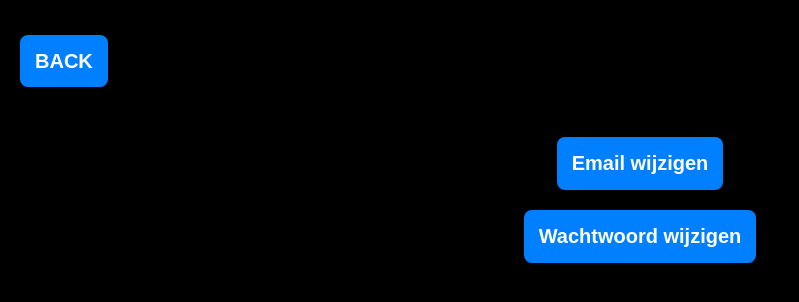
After one commit to MarsTwix/Fletnix, a PHP site: page /accountdetail.html in a window 1280 px wide. The commit adds this page. Shown: the top 302 px of the page, without its empty margins (0-799 px from the left). Run offline with PHP 8.4, Linux system fonts and the light colour scheme.

Commit message:
added accountdetail

```diff
--- a/account.html
+++ b/account.html
@@ -3,7 +3,7 @@
 <html>
 
 <head>
-    <title>Fletnix - Account info</title>
+    <title>Fletnix - Email wijzigen</title>
     <link rel="stylesheet" href="style/normalize.css">
     <link rel="stylesheet" href="style/main.css">
     <link rel="icon" href="img/logo.png">
--- /dev/null
+++ b/accountdetail.html
@@ -0,0 +1,28 @@
+<!doctype html>
+
+<html>
+
+<head>
+    <title>Fletnix - Account detail</title>
+    <link rel="stylesheet" href="style/normalize.css">
+    <link rel="stylesheet" href="style/main.css">
+    <link rel="icon" href="img/logo.png">
+    <meta name="viewport" content="width=device-width, initial-scale=1.0" />
+</head>
+
+<body style="background-color:black;">
+    <header style="margin-top: 50px; margin-left: 20px;">
+        <a class="buttonlink" href="filmoverzicht.html">BACK</a>
+    </header>
+
+
+    <main class="account">
+        <div style="text-align: center;"></div>
+        <a class="buttonlink" href="account.html" style="margin-bottom: 20px;">Email wijzigen</a>
+        <a class="buttonlink" href="account.html" style="margin-bottom: 20px;">Wachtwoord wijzigen</a>
+        </div>
+
+    </main>
+</body>
+
+</html>
--- a/homepage.html
+++ b/homepage.html
@@ -15,7 +15,7 @@
         <img src="img/homepage_background.jpg" style="opacity: 0.25;" width="100%">
     </div>
 
-    <header style="clear: both;">
+    <header class="homepage" style="clear: both;">
 
         <h1 id="fletnix" >FLETNIX</h1>
         <a class="buttonlink" id="overonsbtn" href = "over ons.html">OVER ONS</a>
--- a/style/main.css
+++ b/style/main.css
@@ -57,7 +57,7 @@ button{
     border-radius: 8px;
 }
 
-header{
+.homepage{
     display: flex;
     justify-content: space-evenly;
     align-items: center;
@@ -263,3 +263,10 @@ margin-left: 400px;
     position: relative;
 
 }
+
+.account{
+    display: flex;
+    justify-content: center;
+    align-items: center;
+    flex-direction: column;
+}
```
